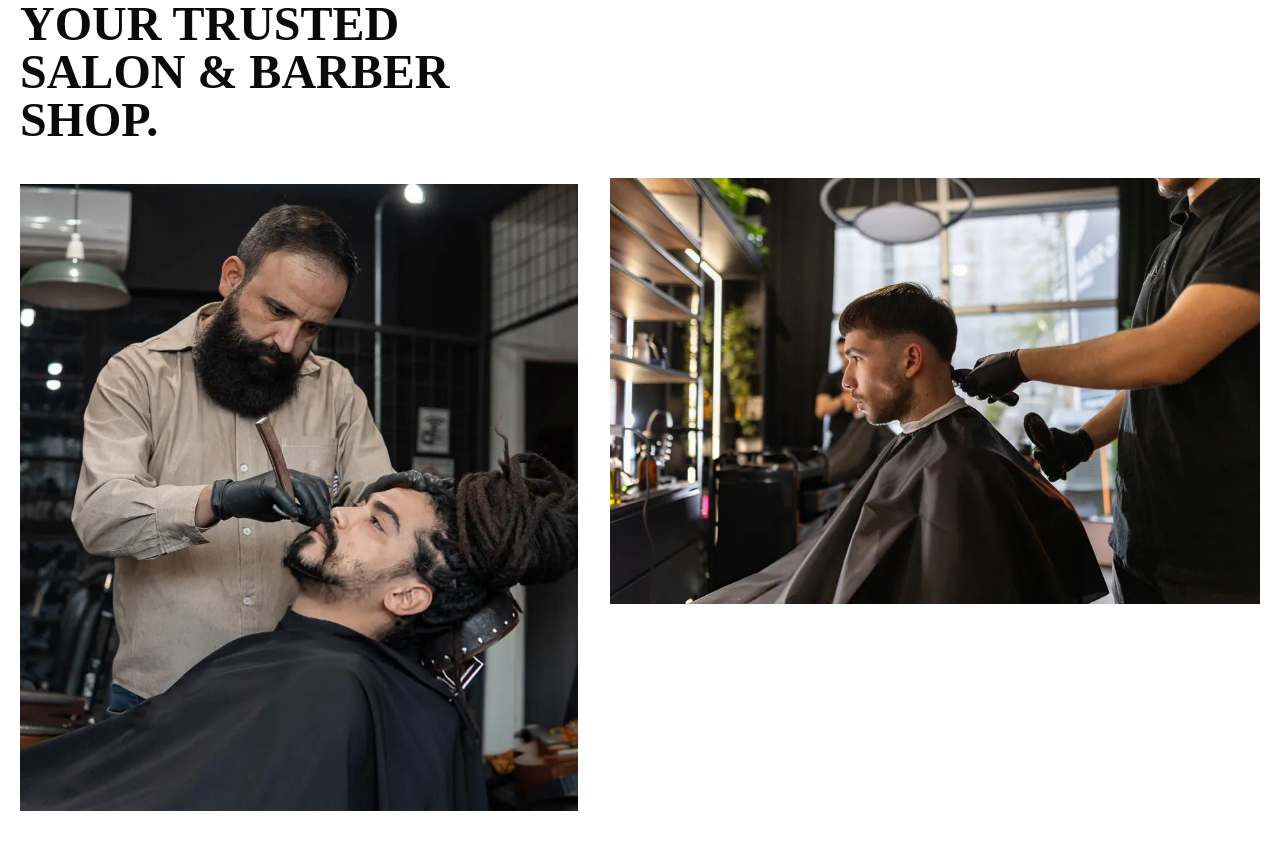
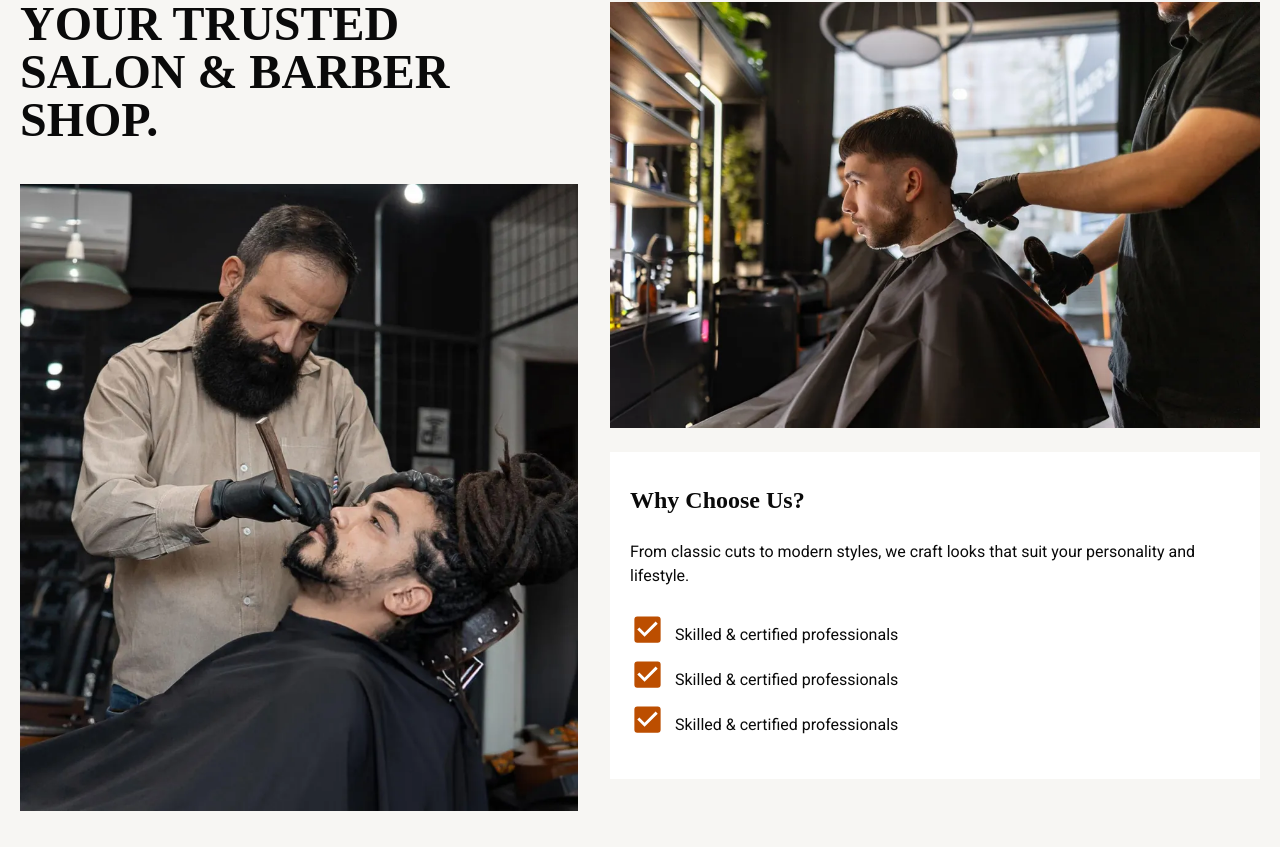
Before and after one commit to jahidulkanchan/auralux, a React (Vite) app: page / in a window 1280 px wide. Shown: the part 1013-1860 px from the top of the page. Built offline with nearby package versions, Linux system fonts and the light colour scheme; a web font is replaced by a local one.

Commit message:
about us done

```diff
--- a/src/components/home/AboutSection.jsx
+++ b/src/components/home/AboutSection.jsx
@@ -1,23 +1,45 @@
 import React from "react";
 import AboutUs from "../../assets/images/about-us.webp";
 import ChooseUs from "../../assets/images/choose-us.webp";
+import { MdCheckBox } from "react-icons/md";
 
 export default function AboutSection() {
   return (
     <>
-      <section>
+      <section className="bg-white-bg">
         <div className="container flex items-center justify-between gap-12 px-3 py-10 md:gap-8 md:px-5 md:py-16">
           <div className="left-content max-w-[650px]">
             <div className="section-badge mx-0">About HairCraft</div>
-            <h2 className="section-title text-left mx-0 max-w-lg">
+            <h2 className="section-title mx-0 max-w-lg text-left">
               Your Trusted Salon & Barber shop.
             </h2>
             <br />
             <img src={AboutUs} alt="About Us" />
             <br />
           </div>
-          <div className="right-content  bg-white-bg max-w-[650px] min-h-[200px] w-full">
+          <div className="right-content min-h-[200px] w-full max-w-[650px]">
             <img src={ChooseUs} alt="About Us" />
+            <br />
+            <div className="content bg-white p-5 py-8 h-full">
+              <h2 className="text-2xl font-semibold">Why Choose Us?</h2><br />
+              <p>
+                From classic cuts to modern styles, we craft looks that suit
+                your personality and lifestyle.
+              </p>
+              <br />
+              <div className="check-item space-y-2.5 flex items-center gap-2.5">
+                <MdCheckBox size={35} className="text-light-orange" />{" "}
+                <span>Skilled & certified professionals</span>
+              </div>
+              <div className="check-item space-y-2.5 flex items-center gap-2.5">
+                <MdCheckBox size={35} className="text-light-orange" />{" "}
+                <span>Skilled & certified professionals</span>
+              </div>
+              <div className="check-item space-y-2.5 flex items-center gap-2.5">
+                <MdCheckBox size={35} className="text-light-orange" />{" "}
+                <span>Skilled & certified professionals</span>
+              </div>
+            </div>
           </div>
         </div>
       </section>
```
